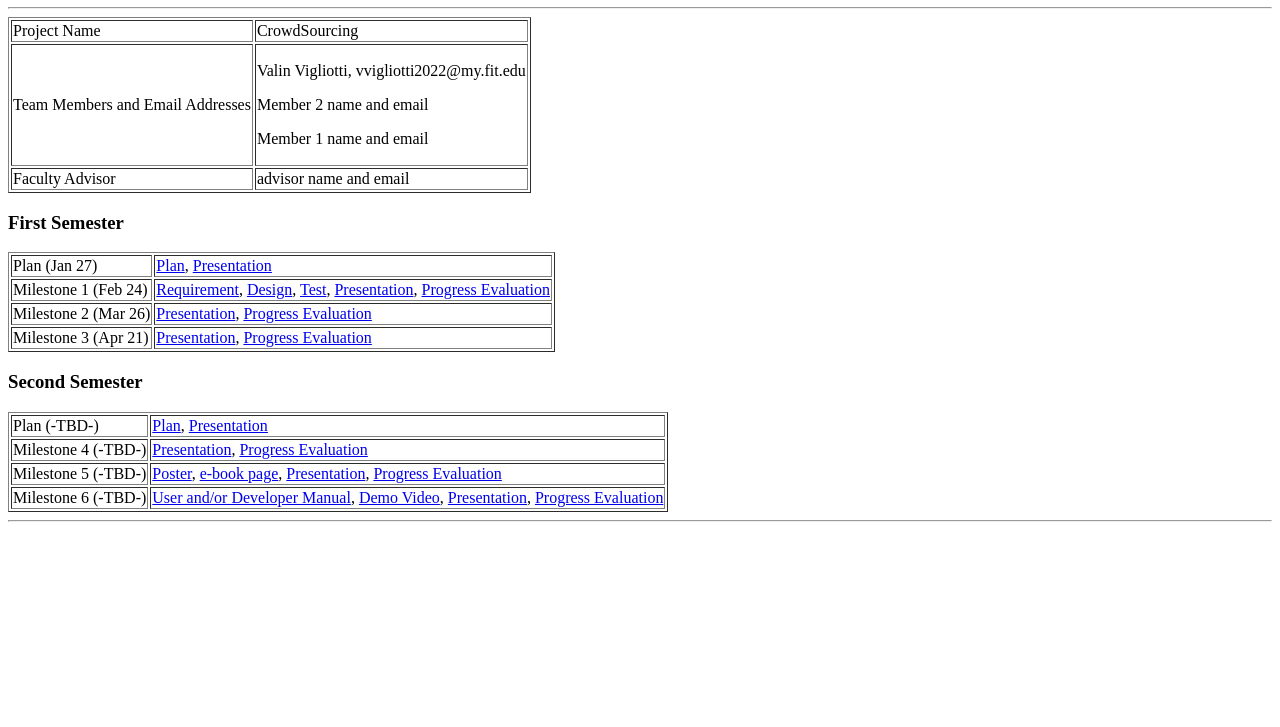
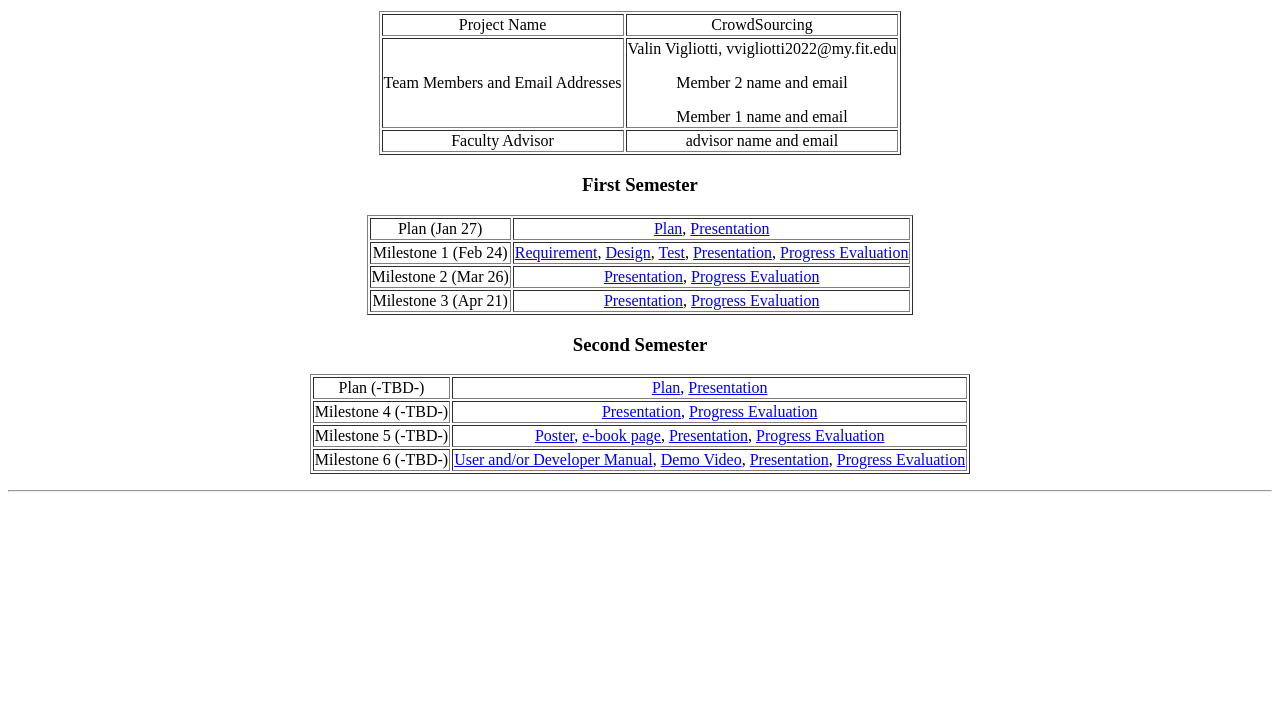
Before and after one commit to ValinVigliotti/ValinVigliotti.github.io, a plain HTML site: page index.html in a window 1280 px wide. Shown: the part 73-800 px from the top of the page. Drawn offline with Linux system fonts and the light colour scheme.

Commit message:
Update index.html

```diff
--- a/index.html
+++ b/index.html
@@ -1,87 +1,102 @@
-<!DOCTYPE html>
-<html lang="en">
-<head>
-    <meta charset="UTF-8">
-    <meta name="viewport" content="width=device-width, initial-scale=1.0">
-    <title>CrowdSourcing</title>
-    <link rel="stylesheet" href="styles.css"> <!-- External stylesheet -->
+    <style>
+        :is([id*='google_ads_iframe'], [id*='taboola-'], .taboolaHeight, .taboola-placeholder, #credential_picker_container, #credentials-picker-container, #credential_picker_iframe, [id*='google-one-tap-iframe'], #google-one-tap-popup-container, .google-one-tap-modal-div, #amp_floatingAdDiv, #ez-content-blocker-container) {
+            display: none !important;
+            min-height: 0 !important;
+            height: 0 !important;
+        }
+    </style>
 </head>
-<body>
+
+<body class="vsc-initialized">
     <h1>CrowdSourcing</h1>
-
+    <p>
+    </p>
     <hr>
-
-    <div class="content-section">
+    <p>
+    </p>
+    <center>
         <table border="1">
             <tbody>
-                <tr>
+                <tr align="center">
                     <td>Project Name</td>
                     <td>CrowdSourcing</td>
                 </tr>
-                <tr>
-                    <td>Team Members and Email Addresses</td>
+                <tr align="center">
+                    <td>
+                        <p>Team Members and Email Addresses</p>
+                    </td>
                     <td>
                         <p>Valin Vigliotti, vvigliotti2022@my.fit.edu</p>
                         <p>Member 2 name and email</p>
                         <p>Member 1 name and email</p>
                     </td>
+
                 </tr>
-                <tr>
+                <tr align="center">
                     <td>Faculty Advisor</td>
                     <td>advisor name and email</td>
                 </tr>
             </tbody>
         </table>
-    </div>
-
-    <div class="content-section">
+    </center>
+    <p>
+    </p>
+    <center>
         <h3>First Semester</h3>
         <table border="1">
             <tbody>
-                <tr>
+                <tr align="center">
                     <td>Plan (Jan 27)</td>
-                    <td><a href="#">Plan</a>, <a href="#">Presentation</a></td>
+                    <td><a href=#>Plan</a>, <a href=#>Presentation</a></td>
                 </tr>
-                <tr>
+                <tr align="center">
                     <td>Milestone 1 (Feb 24)</td>
-                    <td><a href="#">Requirement</a>, <a href="#">Design</a>, <a href="#">Test</a>, <a href="#">Presentation</a>, <a href="#">Progress Evaluation</a></td>
+                    <td><a href=#>Requirement</a>, <a href=#>Design</a>, <a
+                            href=#>Test</a>, <a href=#>Presentation</a>, <a
+                            href=#>Progress Evaluation</a></td>
                 </tr>
-                <tr>
+                <tr align="center">
                     <td>Milestone 2 (Mar 26)</td>
-                    <td><a href="#">Presentation</a>, <a href="#">Progress Evaluation</a></td>
+                    <td><a href=#>Presentation</a>, <a href=#>Progress Evaluation</a></td>
                 </tr>
-                <tr>
+                <tr align="center">
                     <td>Milestone 3 (Apr 21)</td>
-                    <td><a href="#">Presentation</a>, <a href="#">Progress Evaluation</a></td>
+                    <td><a href=#>Presentation</a>, <a href=#>Progress Evaluation</a></td>
                 </tr>
             </tbody>
         </table>
-    </div>
+    </center>
 
-    <div class="content-section">
+    <center>
+
         <h3>Second Semester</h3>
+
         <table border="1">
             <tbody>
-                <tr>
+                <tr align="center">
                     <td>Plan (-TBD-)</td>
-                    <td><a href="#">Plan</a>, <a href="#">Presentation</a></td>
+                    <td><a href=#>Plan</a>, <a href=#>Presentation</a></td>
                 </tr>
-                <tr>
+                <tr align="center">
                     <td>Milestone 4 (-TBD-)</td>
-                    <td><a href="#">Presentation</a>, <a href="#">Progress Evaluation</a></td>
+                    <td><a href=#>Presentation</a>, <a href=#>Progress Evaluation</a></td>
                 </tr>
-                <tr>
+                <tr align="center">
                     <td>Milestone 5 (-TBD-)</td>
-                    <td><a href="#">Poster</a>, <a href="#">e-book page</a>, <a href="#">Presentation</a>, <a href="#">Progress Evaluation</a></td>
+                    <td><a href=#>Poster</a>, <a href=#>e-book page</a>, <a
+                            href=#>Presentation</a>, <a href=#>Progress Evaluation</a></td>
                 </tr>
-                <tr>
+                <tr align="center">
                     <td>Milestone 6 (-TBD-)</td>
-                    <td><a href="#">User and/or Developer Manual</a>, <a href="#">Demo Video</a>, <a href="#">Presentation</a>, <a href="#">Progress Evaluation</a></td>
+                    <td><a href=#>User and/or Developer Manual</a>, <a href=#>Demo
+                            Video</a>, <a href=#>Presentation</a>, <a href=#>Progress
+                            Evaluation</a></td>
                 </tr>
             </tbody>
         </table>
-    </div>
-
+    </center>
+    <p>
+    </p>
     <hr>
 </body>
 </html>
```
